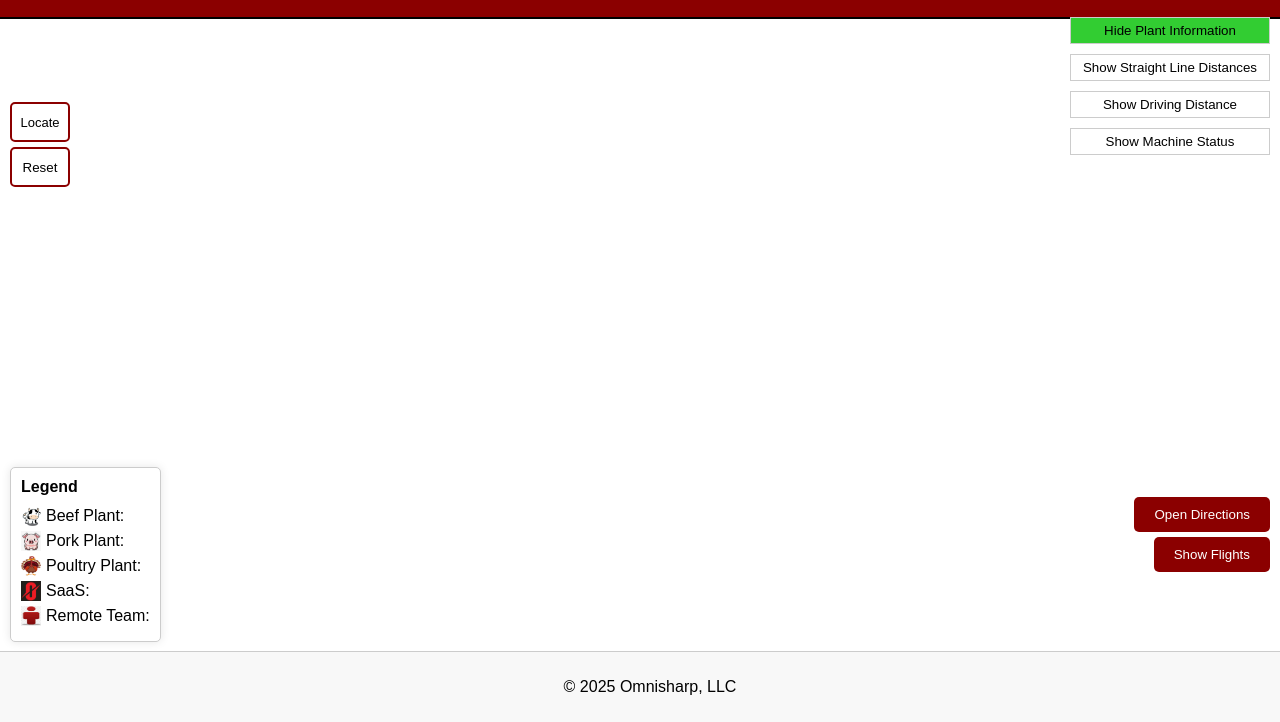
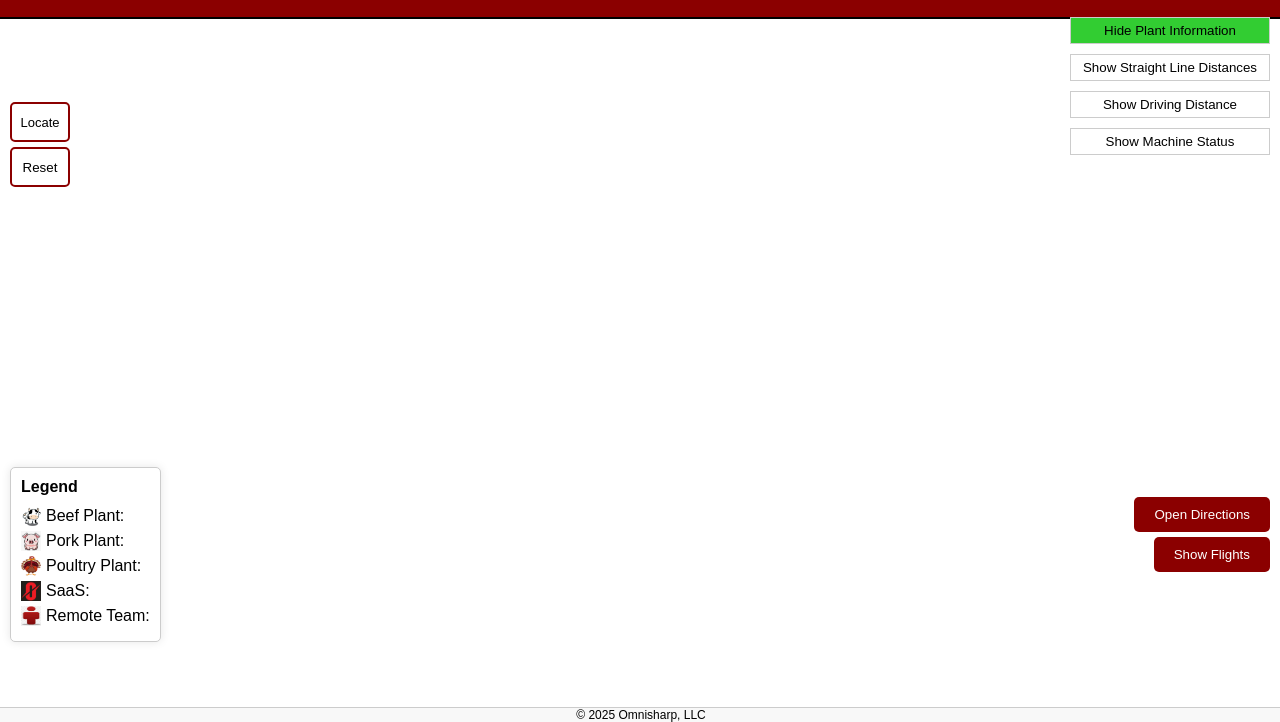
Before and after one commit to carston-star/OmniMap, a plain HTML site: page index2.html in a window 1280 px wide. Shown: the part 78-800 px from the top of the page. Drawn offline with nearby package versions, Linux system fonts and the light colour scheme; a script that the page names is missing.

Commit message:
reduced copyright size

```diff
--- a/style.css
+++ b/style.css
@@ -71,13 +71,19 @@ header h1 {
 
 footer {
   text-align: center;
-  padding: 10px; /* Adjusted padding */
+  padding: 1px; /* Adjusted padding */
   background-color: #f8f8f8;
   border-top: 1px solid #ccc;
   width: 100%;
   color: #000; /* Black text color */
   position: relative;
   bottom: 0;
+}
+
+footer p {
+  margin: 0;
+  font-size: 12px;
+  line-height: 1;
 }
 
 /* Styles for the legend */
```
